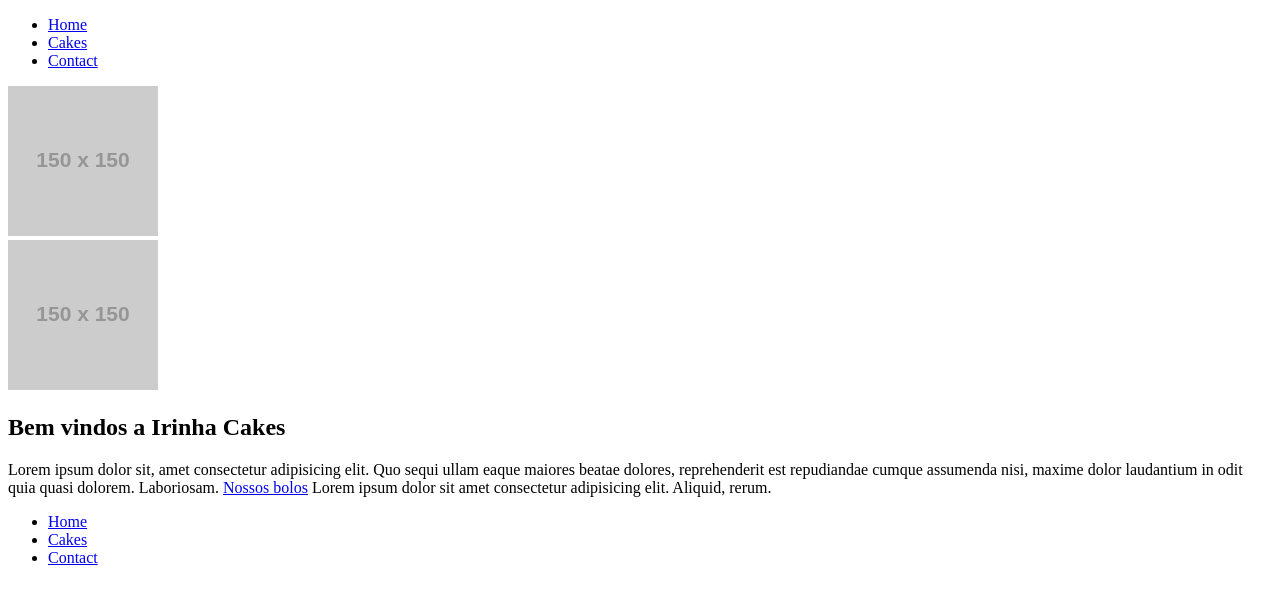
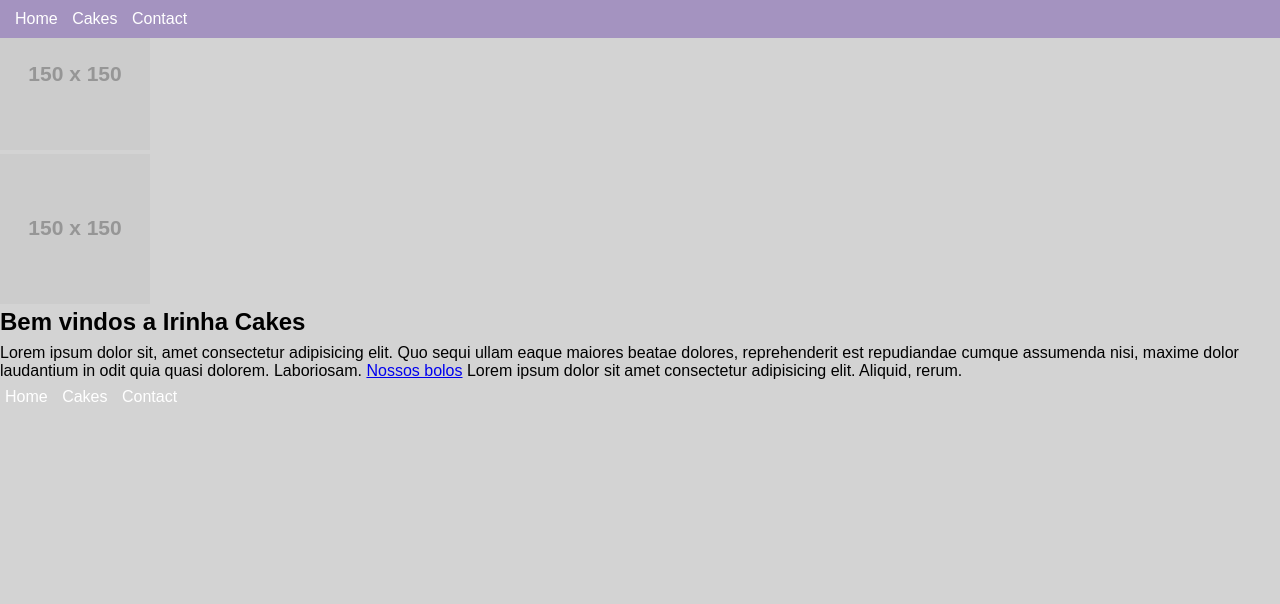
Before and after one commit to ruandias/irinhaWebSite, a plain HTML site: page index.html in a window 1280 px wide. Drawn offline with Linux system fonts and the light colour scheme; placeholder pictures from the web are drawn by us.

Commit message:
styling the navigation bar

```diff
--- a/index.html
+++ b/index.html
@@ -4,6 +4,7 @@
     <meta charset="UTF-8">
     <meta http-equiv="X-UA-Compatible" content="IE=edge">
     <meta name="viewport" content="width=device-width, initial-scale=1.0">
+    <link rel="stylesheet" href="site.css" type="text/css">
     <title>Irinha Cakes</title>
 </head>
 <body>
--- /dev/null
+++ b/site.css
@@ -0,0 +1,43 @@
+* {
+    margin: 0;
+}
+
+html, body {
+    height: 100%;
+}
+
+body {
+    font-family: Arial, Helvetica, sans-serif;
+    background-color: lightgray;
+}
+
+p {
+    margin: .5em 0 0.5em 0;
+}
+
+header {
+    display: block;
+    position: fixed;
+    top: 0;
+    left: 0;
+    width: 100%;
+    background-color: #a493c0;
+    padding: 10px;
+}
+
+nav a:visited,
+nav a:link {
+    color: white;
+    text-decoration: none;
+}
+
+nav > ul {
+    display: inline;
+    padding: 0;
+}
+
+nav > ul > li {
+    display: inline-block;
+    list-style: none;
+    margin: 0 5px 0 5px;
+}
```
